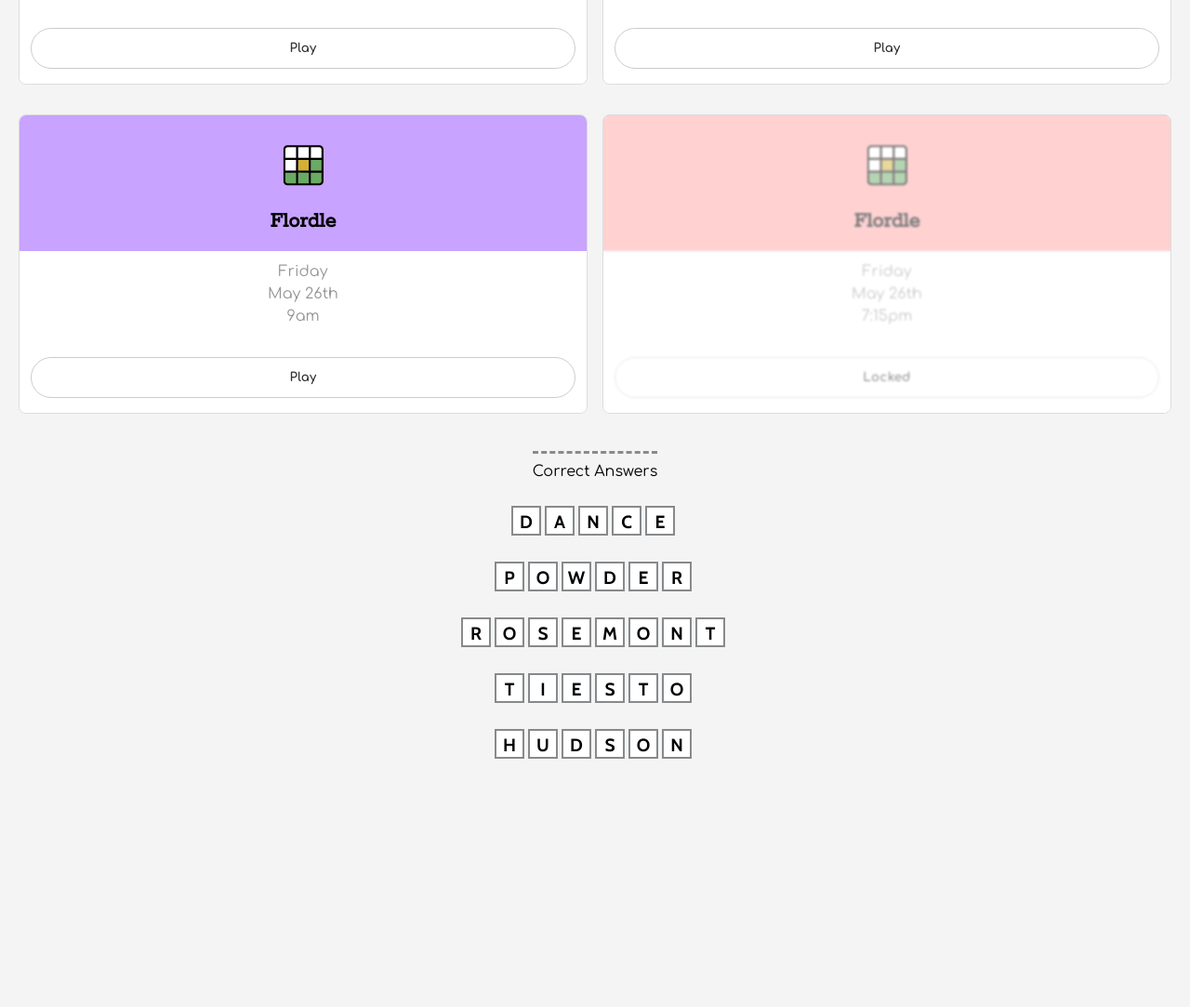
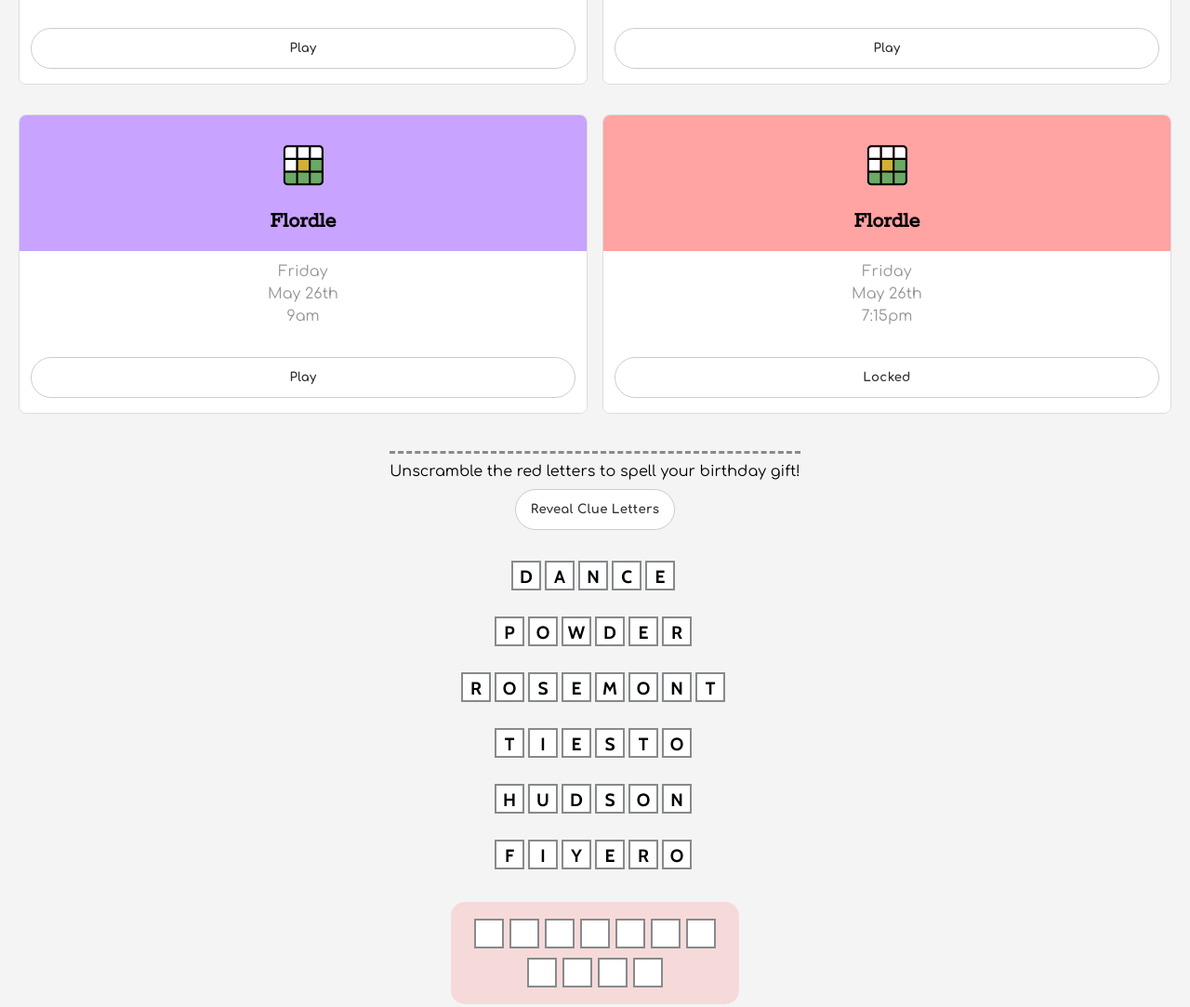
Before and after one commit to duncan-richey/mini-flo, a website: page index.html in a window 1280 px wide. Shown: the part 980-2063 px from the top of the page at 93% size. Before the commit the page ends 1880 px from the top, so only its background shows below. Drawn offline with nearby package versions, Linux system fonts and the light colour scheme.

Commit message:
Update index.html

```diff
--- a/index.html
+++ b/index.html
@@ -95,8 +95,7 @@
                 </div>
             </div>
 
-            <div class="mini-item"> <!-- onclick="location.href='puzzles/puzzle-6/wordle-index-6.html';" -->
-                <div class="locked"></div>
+            <div class="mini-item" onclick="location.href='puzzles/puzzle-6/wordle-index-6.html';">
                 <div id="six-mini"class="mini-cover">
                     <div class="wordle-illustration"></div>
                     <h4 class="mini-name">Flordle</h4>
@@ -113,9 +112,9 @@
 
     <div class="all-answers">
 
-            <p class="scramble-instructions">Correct Answers</p> <!-- Unscramble the red letters to spell your birthday gift! -->
+            <p class="scramble-instructions">Unscramble the red letters to spell your birthday gift!</p>
 
-            <!-- <button id="flip-button">Reveal Clue Letters</button> -->
+            <button id="flip-button">Reveal Clue Letters</button>
 
             <div class="answers-container">
 
@@ -165,8 +164,6 @@
                     <div class="answer-tile-container">N</div>
                 </div>
 
-                <!--
-
                 <div class="answer-reveal" alt="FIYERO">
                     <div class="answer-tile-container">F</div>
                     <div class="answer-tile-container">I</div>
@@ -195,12 +192,12 @@
                             <input type="text" maxlength="1" class="box" autocapitalize="characters"/>
                         </div>
                     </div>
-                </div> -->
+                </div>
             </div>
 
-            <!-- <div class="reveal-image">
+            <div class="reveal-image">
                 <img src="images/st-logo-826x1184.png" alt="">
-            </div> -->
+            </div>
        </div>
 
 
```
